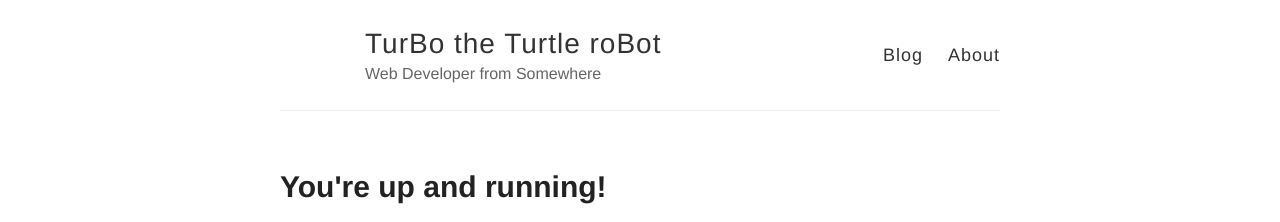
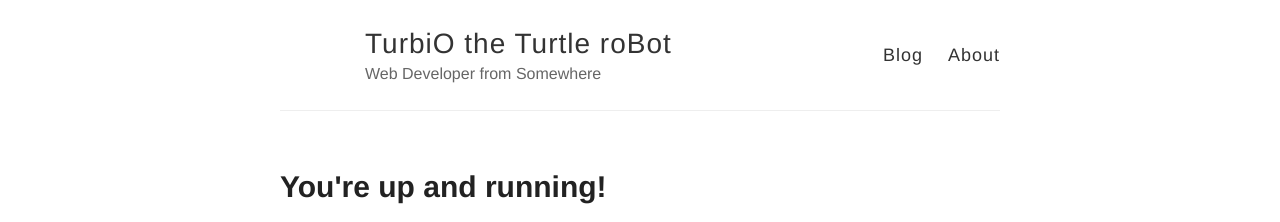
Before and after one commit to perpetualKid/TurBo, a Jekyll site: the page built from index.html, in a window 1280 px wide. Shown: the top 222 px of the page. Built offline with Jekyll 4.4.1, drawn with Linux system fonts in a browser that asks for light colours; the list of posts is cut into pages by our own code.

Commit message:
Update _config.yml

```diff
--- a/_config.yml
+++ b/_config.yml
@@ -3,7 +3,7 @@
 #
 
 # Name of your site (displayed in the header)
-name: TurBo the Turtle roBot
+name: TurbiO the Turtle roBot
 
 # Short bio or description (displayed in the header)
 description: Web Developer from Somewhere
@@ -21,7 +21,7 @@ footer-links:
   email:
   facebook:
   flickr:
-  github: perpetualKid/TurBo
+  github: perpetualKid/TurbiO
   instagram:
   linkedin:
   pinterest:
@@ -47,7 +47,7 @@ url:
 # (http://yourusername.github.io/repository-name)
 # and NOT your User repository (http://yourusername.github.io)
 # then add in the baseurl here, like this: "/repository-name"
-baseurl: "/TurBo"
+baseurl: "/TurbiO"
 
 #
 # !! You don't need to change any of the configuration flags below !!
```
